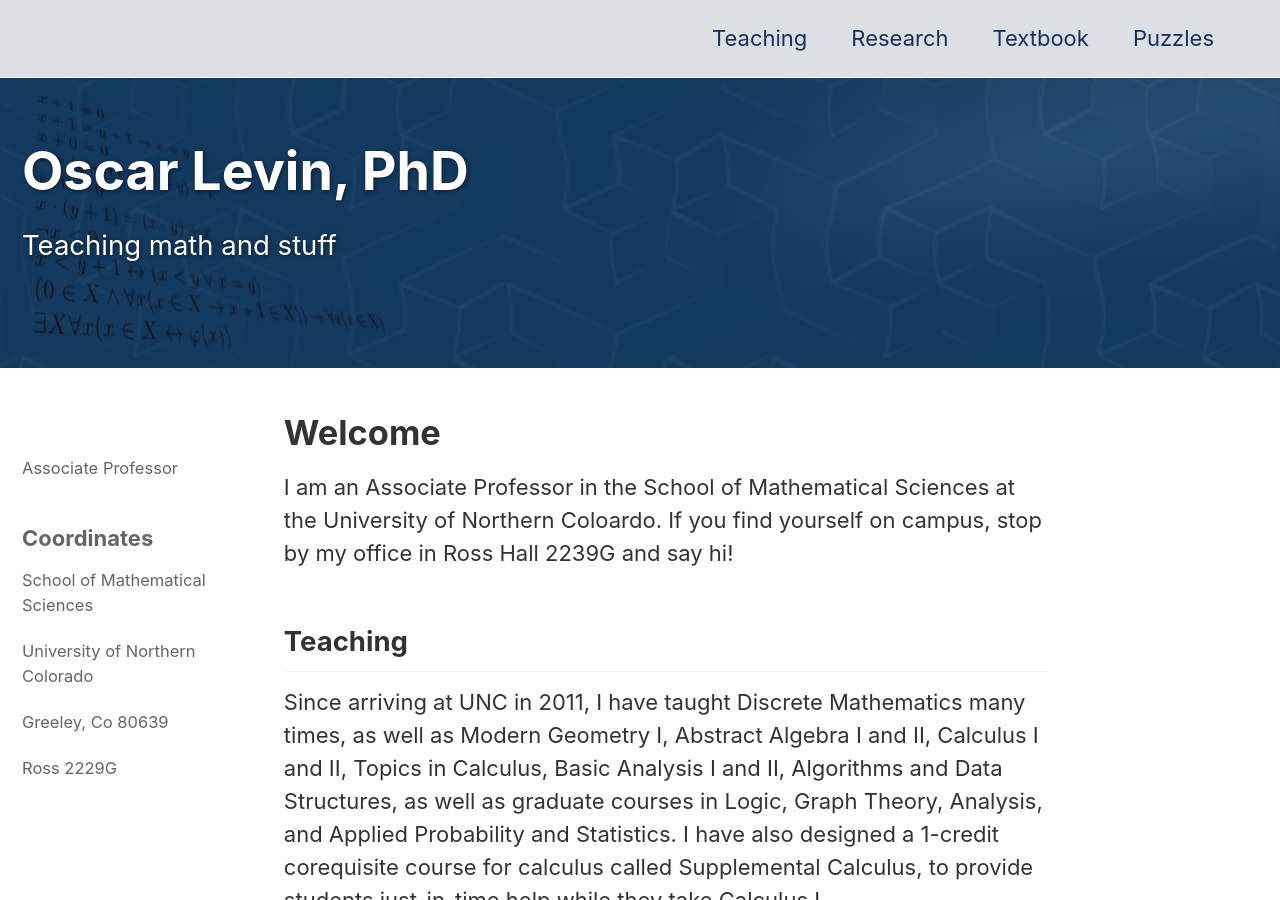
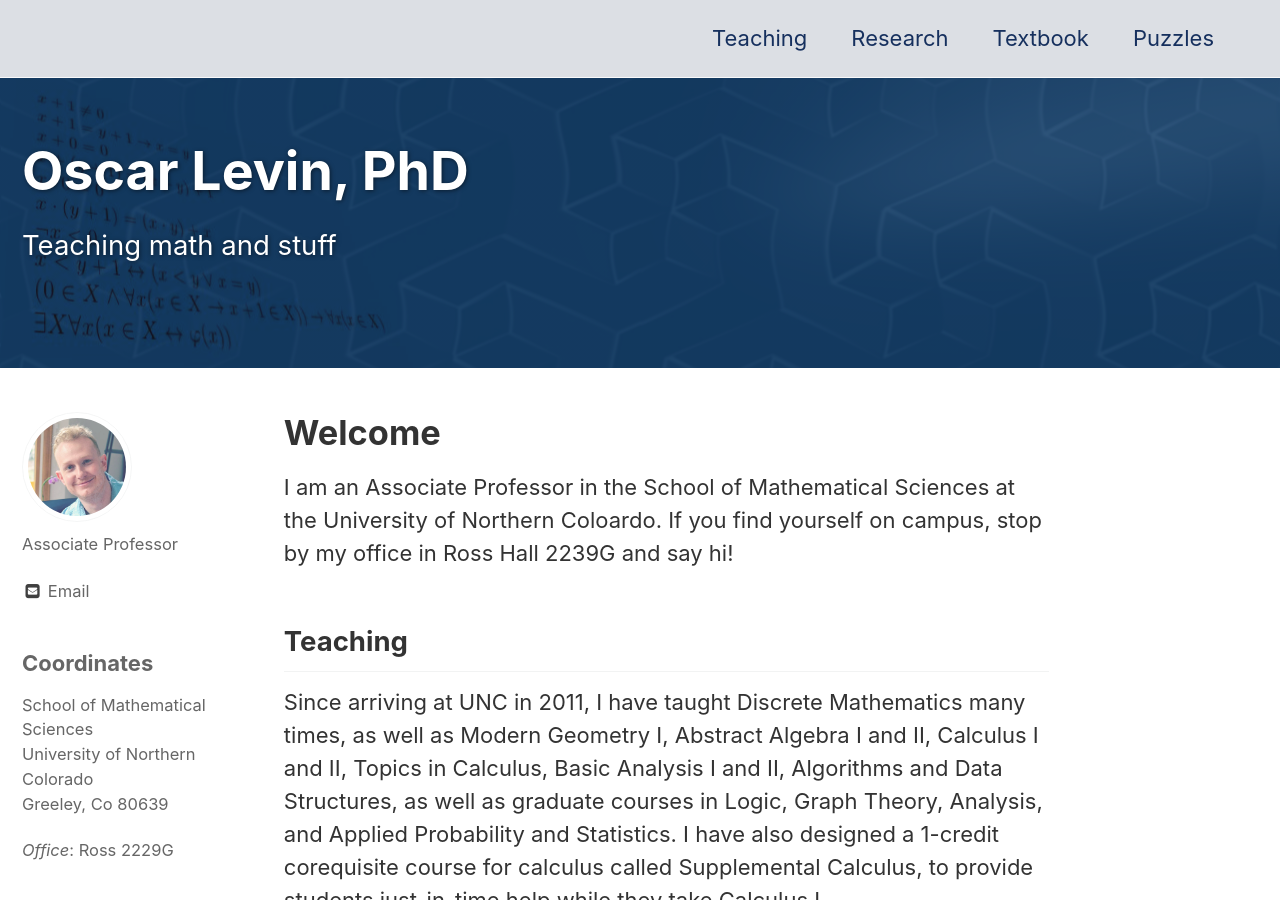
Before and after one commit to oscarlevin/oscarlevin.github.io, a Jekyll site: the page built from index.md, in a window 1280 px wide and 900 px high. Built offline with Jekyll 4.4.1, drawn with Linux system fonts in a browser that asks for light colours.

Commit message:
update sidebar

```diff
--- a/index.md
+++ b/index.md
@@ -7,17 +7,15 @@ header:
   overlay_color: "#16305e"
   overlay_image: /assets/images/bg-main.png
 excerpt: "Teaching math and stuff"
-author_profile: false
+author_profile: true
 sidebar:
-  - title: ""
+  # - title: ""
     #image: /assets/images/headshot.png
     #image_alt: "Oscar Levin, PhD"
-    text: "Associate Professor"
+    # text: "Associate Professor"
   - title: Coordinates
-  - text: "School of Mathematical Sciences"
-  - text: "University of Northern Colorado"
-  - text: "Greeley, Co 80639"
-  - text: "Ross 2229G"
+  - text: "School of Mathematical Sciences<br/> University of Northern Colorado <br/> Greeley, Co 80639"
+  - text: "_Office_: Ross 2229G"
 ---
 
 # Welcome
```
